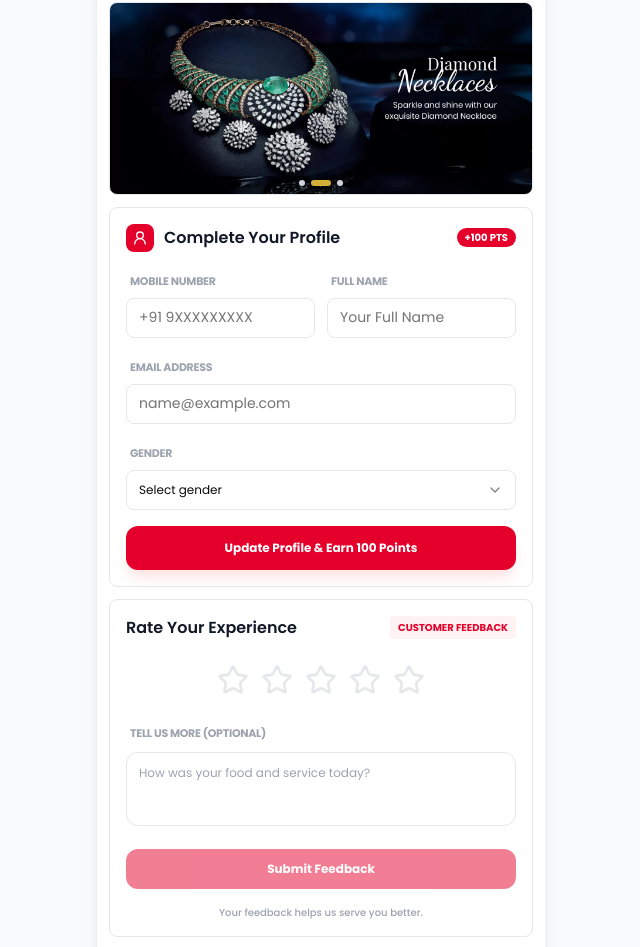
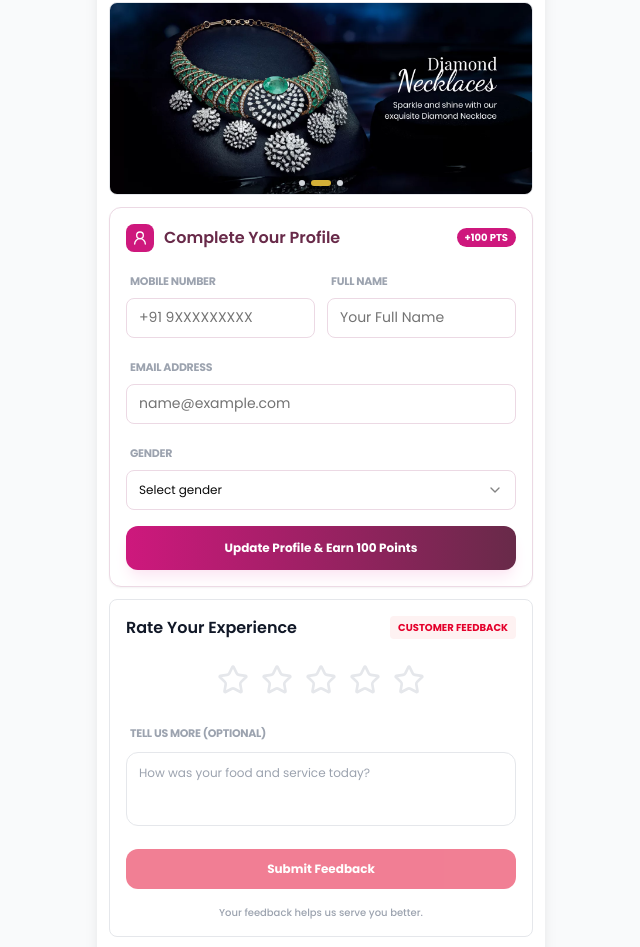
Before and after one commit to aadi310/Malabar-Gold-Smart-Receipt, a Next.js app: page / in a window 1280 px wide. Shown: the part 1052-1999 px from the top of the page, without its empty margins (319-959 px from the left). Built offline with nearby package versions, Linux system fonts and the light colour scheme.

Commit message:
Update page.tsx

```diff
--- a/app/page.tsx
+++ b/app/page.tsx
@@ -1270,36 +1270,47 @@ Powered by RDEP
 </div>
 
          {/* Profile Update Section */}
-<div className="bg-white rounded-lg border border-gray-200 p-4 font-poppins">
+<div className="bg-white rounded-xl border border-[#ecd9e4] p-4 font-poppins shadow-sm">
+
   {profileUpdateSuccess ? (
-    <div className="text-center py-4 bg-green-50/50 rounded-xl border border-green-100">
-      <div className="w-12 h-12 bg-green-100 rounded-full flex items-center justify-center mx-auto mb-3">
-        <svg className="w-6 h-6 text-green-600" fill="none" stroke="currentColor" viewBox="0 0 24 24">
+
+    <div className="text-center py-4 bg-[#F7F2F5] rounded-xl border border-[#ecd9e4]">
+
+      <div className="w-12 h-12 bg-[#CE187D]/10 rounded-full flex items-center justify-center mx-auto mb-3">
+        <svg className="w-6 h-6 text-[#CE187D]" fill="none" stroke="currentColor" viewBox="0 0 24 24">
           <path strokeLinecap="round" strokeLinejoin="round" strokeWidth="2.5" d="M5 13l4 4L19 7"></path>
         </svg>
       </div>
 
-      <div className="text-sm font-bold text-gray-900 mb-1">
+      <div className="text-sm font-bold text-[#682A49] mb-1">
         Profile Updated Successfully
       </div>
 
-      <div className="text-[11px] font-medium text-green-700 uppercase tracking-wider">
-        +100 Rewards Points Added
-      </div>
-    </div>
+      <div className="text-[11px] font-semibold text-[#CE187D] uppercase tracking-wider">
+        +100 Loyalty Points Added
+      </div>
+
+    </div>
+
   ) : (
+
     <>
       <div className="flex items-center justify-between mb-4">
-        <h3 className="text-base font-semibold text-gray-900 flex items-center">
-          <div className="bg-[#E4002B] p-1.5 rounded-lg mr-2.5">
+
+        <h3 className="text-base font-semibold text-[#682A49] flex items-center">
+
+          <div className="bg-[#CE187D] p-1.5 rounded-lg mr-2.5">
             <User2 className="h-4 w-4 text-white" />
           </div>
+
           Complete Your Profile
+
         </h3>
 
-        <Badge className="text-[10px] font-bold bg-[#E4002B] text-white hover:bg-[#E4002B] border-none px-2 py-0.5">
+        <Badge className="text-[10px] font-bold bg-[#CE187D] text-white hover:bg-[#C92C83] border-none px-2 py-0.5">
           +100 PTS
         </Badge>
+
       </div>
 
       <div className="space-y-4">
@@ -1316,7 +1327,7 @@ Powered by RDEP
               placeholder="+91 9XXXXXXXXX"
               value={profile.mobile}
               onChange={(e) => setProfile((prev) => ({ ...prev, mobile: e.target.value }))}
-              className="h-10 text-xs border-gray-200 focus:border-[#E4002B] focus:ring-[#E4002B] rounded-lg"
+              className="h-10 text-xs border-[#ecd9e4] focus:border-[#C92C83] focus:ring-[#C92C83] rounded-lg"
             />
           </div>
 
@@ -1330,13 +1341,14 @@ Powered by RDEP
               placeholder="Your Full Name"
               value={profile.name}
               onChange={(e) => setProfile((prev) => ({ ...prev, name: e.target.value }))}
-              className="h-10 text-xs border-gray-200 focus:border-[#E4002B] focus:ring-[#E4002B] rounded-lg"
+              className="h-10 text-xs border-[#ecd9e4] focus:border-[#C92C83] focus:ring-[#C92C83] rounded-lg"
             />
           </div>
 
         </div>
 
         <div className="space-y-1.5">
+
           <Label htmlFor="email" className="text-[11px] font-bold text-gray-400 uppercase tracking-tight ml-1">
             Email Address
           </Label>
@@ -1347,11 +1359,13 @@ Powered by RDEP
             placeholder="name@example.com"
             value={profile.email}
             onChange={(e) => setProfile((prev) => ({ ...prev, email: e.target.value }))}
-            className="h-10 text-xs border-gray-200 focus:border-[#E4002B] focus:ring-[#E4002B] rounded-lg"
+            className="h-10 text-xs border-[#ecd9e4] focus:border-[#C92C83] focus:ring-[#C92C83] rounded-lg"
           />
+
         </div>
 
         <div className="space-y-1.5">
+
           <Label htmlFor="gender" className="text-[11px] font-bold text-gray-400 uppercase tracking-tight ml-1">
             Gender
           </Label>
@@ -1360,7 +1374,8 @@ Powered by RDEP
             value={profile.gender}
             onValueChange={(value) => setProfile((prev) => ({ ...prev, gender: value }))}
           >
-            <SelectTrigger className="h-10 text-xs border-gray-200 focus:border-[#E4002B] rounded-lg">
+
+            <SelectTrigger className="h-10 text-xs border-[#ecd9e4] focus:border-[#C92C83] rounded-lg">
               <SelectValue placeholder="Select gender" />
             </SelectTrigger>
 
@@ -1371,18 +1386,22 @@ Powered by RDEP
             </SelectContent>
 
           </Select>
+
         </div>
 
         <Button
-          className="w-full bg-[#E4002B] hover:bg-[#c30025] text-white h-11 text-xs font-bold rounded-xl shadow-lg shadow-red-100 transition-all active:scale-[0.98]"
+          className="w-full bg-gradient-to-r from-[#CE187D] to-[#682A49] hover:opacity-90 text-white h-11 text-xs font-bold rounded-xl shadow-lg shadow-pink-100 transition-all active:scale-[0.98]"
           onClick={handleProfileUpdate}
         >
           Update Profile & Earn 100 Points
         </Button>
 
       </div>
+
     </>
+
   )}
+
 </div>
 
           {/* Quick Actions - Feedback Section */}
```
